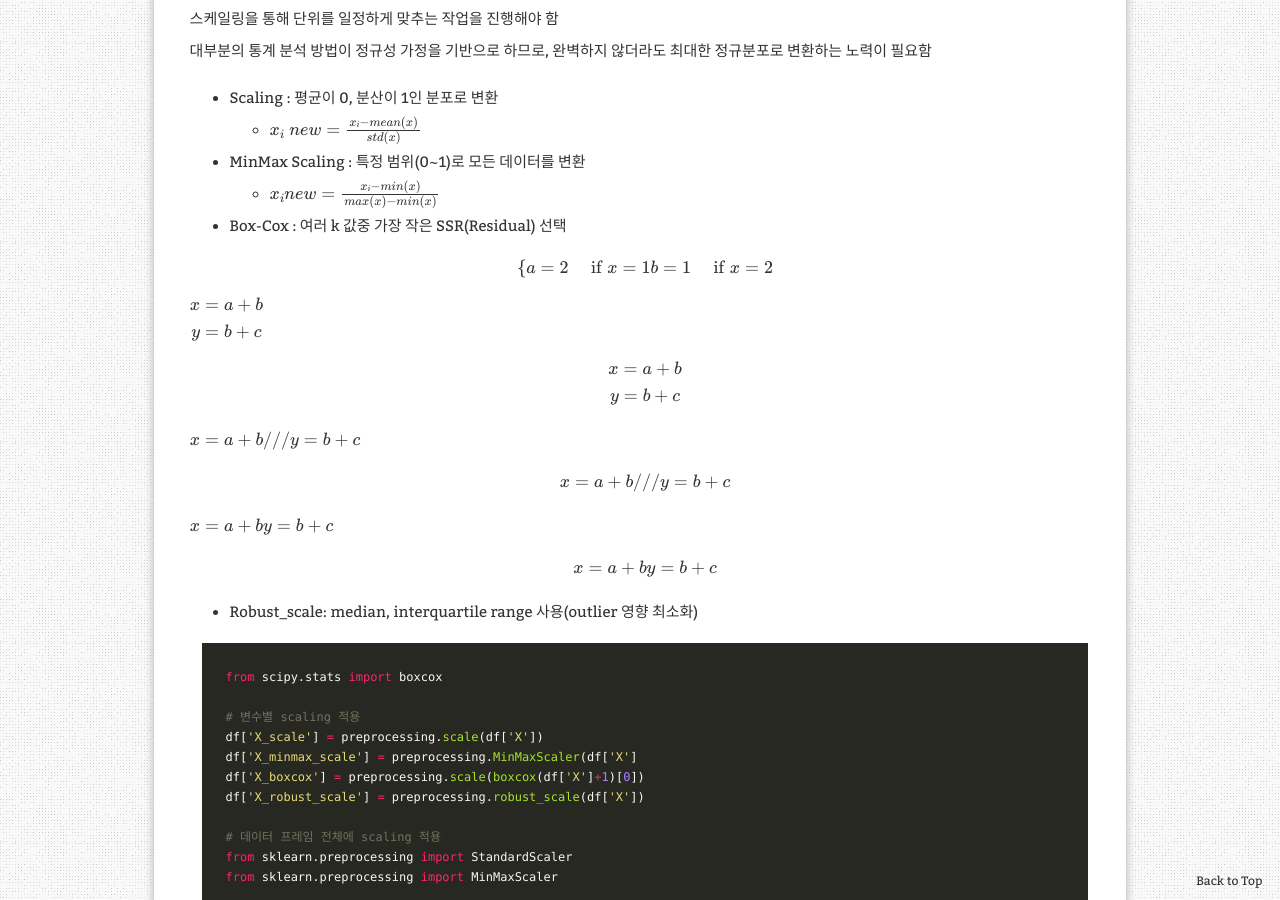
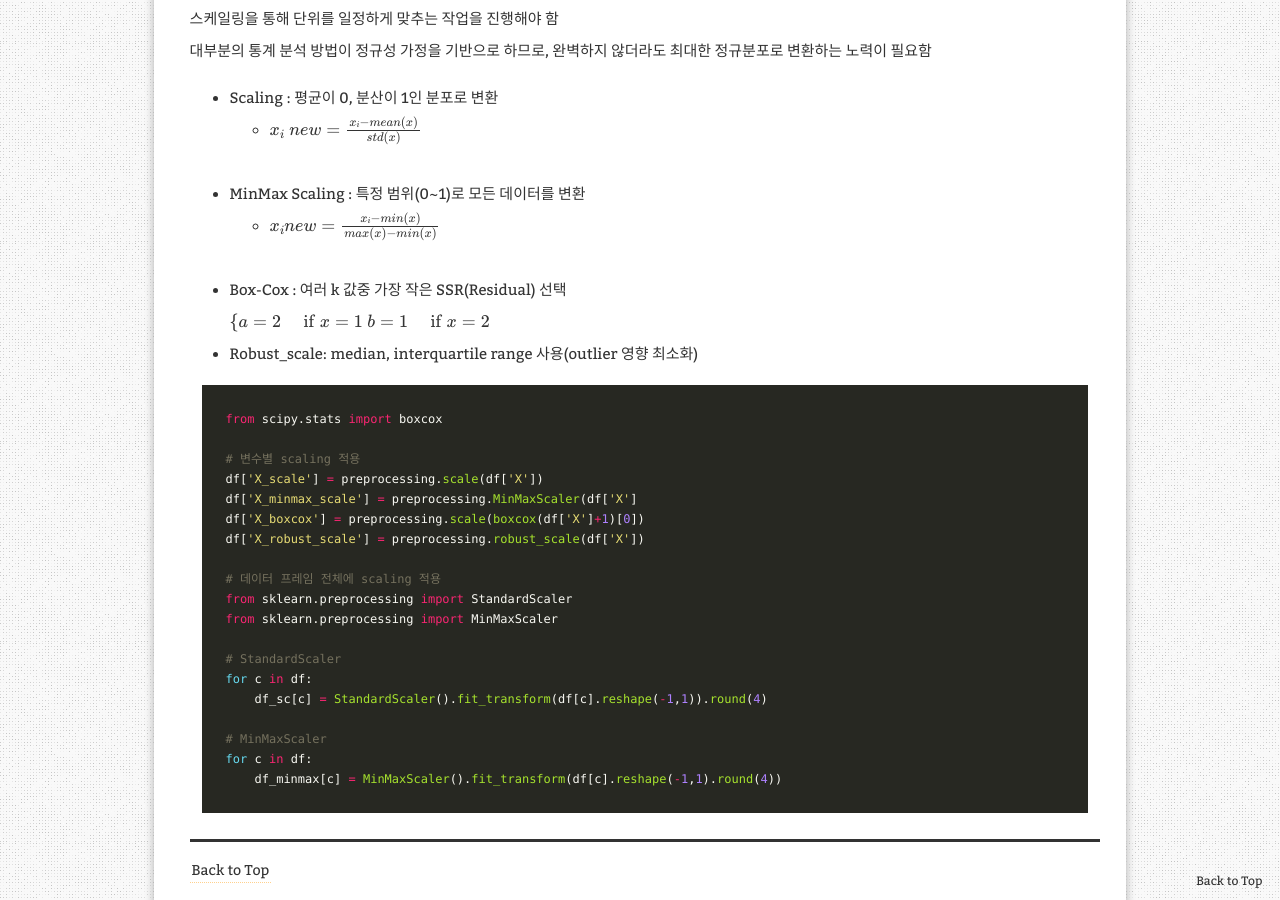
Before and after one commit to aristohyun/aristohyun.github.io, a Jekyll site: the page built from _posts/2021-07-08-Pre-Processing-data.md, in a window 1280 px wide and 900 px high, scrolled down 3557 px. Built offline with Jekyll 4.4.1, drawn with Linux system fonts in a browser that asks for light colours; formulas are drawn with MathJax 3; comment, search, counter and statistics services are not loaded.

Commit message:
Update 2021-07-08-Pre-Processing-data.md

```diff
--- a/_posts/2021-07-08-Pre-Processing-data.md
+++ b/_posts/2021-07-08-Pre-Processing-data.md
@@ -125,32 +125,20 @@ df_log = df.apply(lambda x: np.log(x+1))
 
 - Scaling : 평균이 0, 분산이 1인 분포로 변환
     - $ x_ i \; new = \frac{x_ i - mean(x)}{std(x)} $
+<br/>
 
 - MinMax Scaling : 특정 범위(0~1)로 모든 데이터를 변환
     - $ x_ i  new = \frac{x_ i - min(x)}{max(x) - min(x)} $
+<br/>
 
 - Box-Cox : 여러 k 값중 가장 작은 SSR(Residual) 선택
-
-@
+$
 \begin{cases}
- a=2 & \text{ if } x= 1 \\
+ a=2 & \text{ if } x= 1 \\\
  b=1 & \text{ if } x= 2
 \end{cases}
-@
+$
 
-$ \displaylines{x = a + b \\\ y = b + c} $
-
-@ \displaylines{x = a + b \\\ y = b + c} @
-
-
-$ \displaylines{x = a + b /// y = b + c} $
-
-@ \displaylines{x = a + b /// y = b + c} @
-
-
-$ \displaylines{x = a + b y = b + c} $
-
-@ \displaylines{x = a + b y = b + c} @
 
 - Robust_scale: median, interquartile range 사용(outlier 영향 최소화)
 
```
